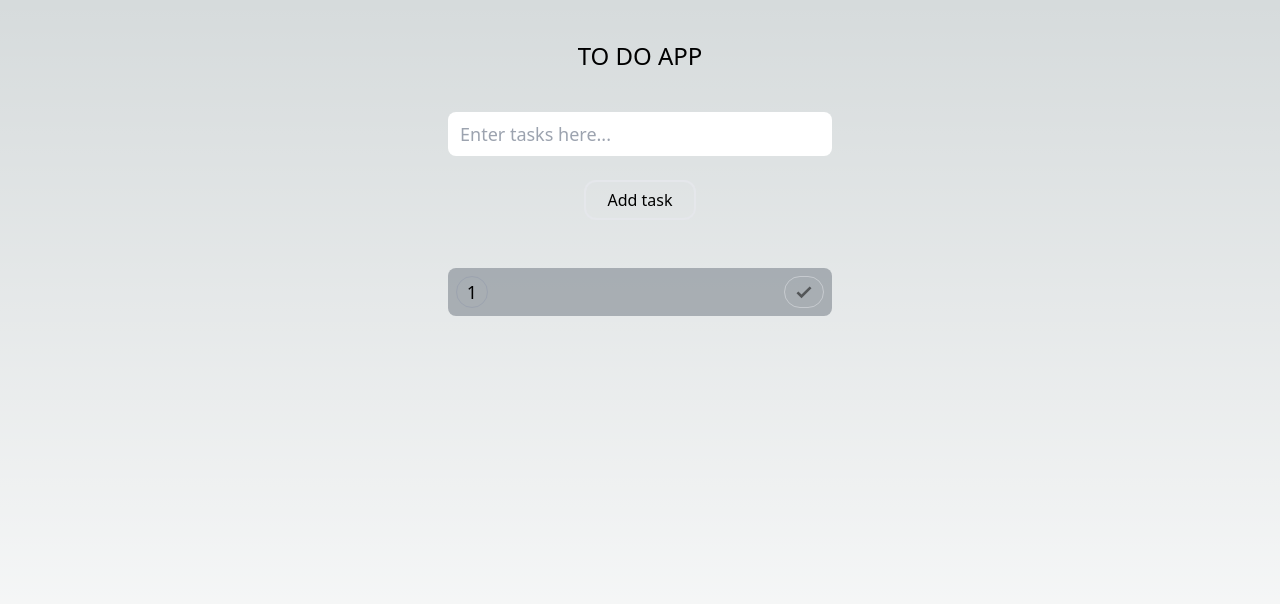
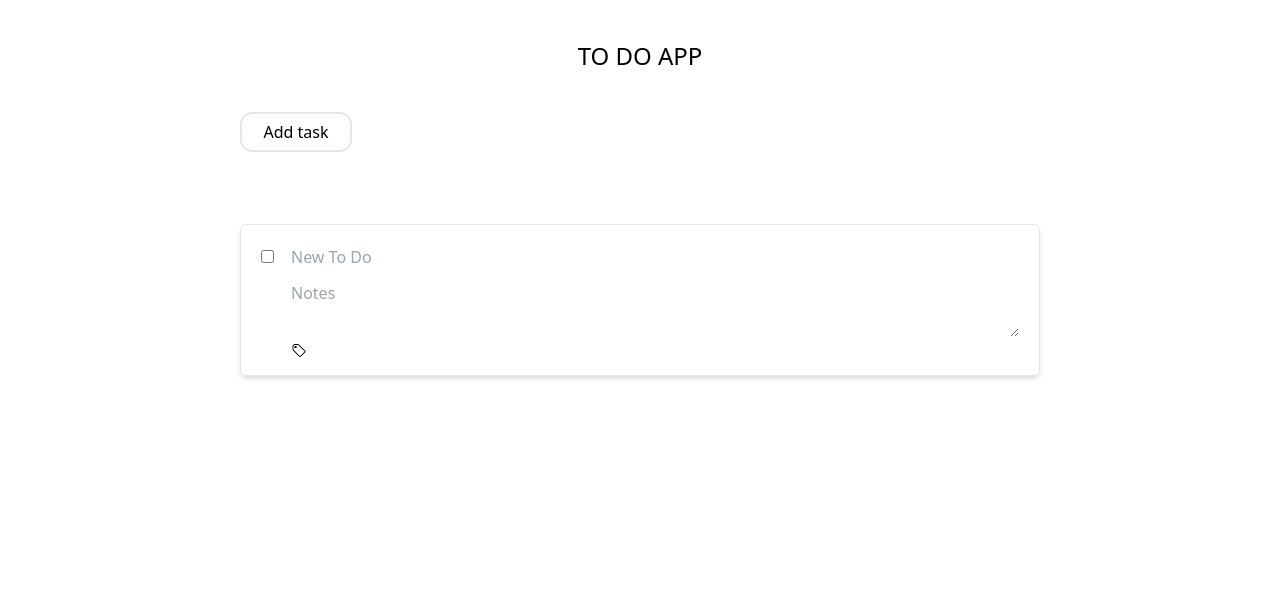
Before and after one commit to Hack-Weekly/turquoise-cobra-1, a Next.js app: page / in a window 1280 px wide. Both pictures are taken after a click on the button "Add task". Shown: the top 604 px of the page. Built offline with nearby package versions, Linux system fonts and the light colour scheme.

Commit message:
Add store, types, notes, edit styles

```diff
--- a/package.json
+++ b/package.json
@@ -12,11 +12,14 @@
     "@types/node": "18.14.6",
     "@types/react": "18.0.28",
     "@types/react-dom": "18.0.11",
+    "nanoid": "^4.0.1",
     "next": "13.2.3",
     "react": "18.2.0",
+    "react-click-away-listener": "^2.2.3",
     "react-dom": "18.2.0",
     "react-icons": "^4.8.0",
-    "typescript": "4.9.5"
+    "typescript": "4.9.5",
+    "zustand": "^4.3.6"
   },
   "devDependencies": {
     "autoprefixer": "^10.4.13",
--- a/src/features/Todo/TaskCard/index.tsx
+++ b/src/features/Todo/TaskCard/index.tsx
@@ -1,47 +1,77 @@
-import React from "react";
-import { GoCheck } from "react-icons/go";
+import React, {useState} from "react";
+import ClickAwayListener from 'react-click-away-listener';
+import { GoTag } from "react-icons/go";
+import { Task } from "@/features/types";
+import {useTodoStore} from "@/features/state";
 
-interface Props {
-  task: any;
-  idx: number;
-  markComplete: any;
+export type ITaskCard = {
+  task: Task
 }
 
-export function TaskCard({ task, idx, markComplete }: Props) {
+export function TaskInput(props: ITaskCard) {
+  const { task } = props
+  const [focused, setFocus] = useState<boolean>(false);
+  const editName = useTodoStore(state => state.editName)
+  const editNotes = useTodoStore(state => state.editNotes)
+  const markCompletion = useTodoStore(state => state.markCompletion)
+
+  const handleTitleChange = (e: React.ChangeEvent<HTMLInputElement>) => {
+    e.preventDefault();
+    editName(task.id, e.target.value);
+  };
+
+  const handleNotesChange = (e: React.ChangeEvent<HTMLTextAreaElement>) => {
+    e.preventDefault();
+    editNotes(task.id, e.target.value);
+  };
+
+  const handleCompletionChange = (e: React.ChangeEvent<HTMLInputElement>) => {
+    markCompletion(task.id, e.target.checked);
+  }
+
+  const handleClickAway = () => {
+    setFocus(false);
+  };
+
+  const handleFocus = () => {
+    setFocus(true);
+  };
+
   return (
-    <div
-      key={idx}
-      className={
-        task.status
-          ? "text-lg bg-gray-600 bg-opacity-40 rounded-lg opacity-40"
-          : "text-lg bg-gray-600 bg-opacity-40 rounded-lg"
-      }
-    >
-      <div className="flex items-center p-2 justify-between">
-        <div className="flex items-center">
-          <div className="border border-gray-400 w-8 h-8 rounded-full flex justify-center items-center">
-            {task.id}
+    <ClickAwayListener onClickAway={handleClickAway}>
+      <div className={"grid grid-cols-[30px_auto] px-5 rounded-md " + (focused ? "border border-gray-200 shadow-md my-8 py-4" : "")}>
+        <label className="py-1">
+          <input className="truncate" type="checkbox" id="task-id" checked={task.done} onChange={handleCompletionChange} />
+        </label>
+        <label htmlFor="task-id" className="inline-block">
+          <input
+            autoFocus
+            onFocus={handleFocus}
+            type="text"
+            value={task.name}
+            placeholder="New To Do"
+            onChange={handleTitleChange}
+            className="flex-1 w-full rounded-lg inline-block focus:outline-none truncate py-1"
+          />
+        </label>
+        <div />
+        {focused && (
+          <div>
+            <textarea
+              onFocus={handleFocus}
+              value={task.notes}
+              placeholder="Notes"
+              onChange={handleNotesChange}
+              className="flex-1 w-full py-2 rounded-lg focus:outline-none"
+            />
+            <div className="flex flex-end justify-items-end">
+              <GoTag />
+            </div>
           </div>
-          <div className={task.status ? "ml-5 line-through" : "ml-5 "}>
-            <h1>{task.title}</h1>
-          </div>
-        </div>
-        <div>
-          {task.status === false ? (
-            <button
-              onClick={() => markComplete(task.id)}
-              className="text-sm w-10 rounded-full border h-8 flex opacity-50 hover:opacity-100 justify-center items-center
-            hover:bg-white hover:bg-opacity-30 hover:scale-110 duration-150"
-            >
-              <GoCheck className="text-xl" />
-            </button>
-          ) : (
-            <div></div>
-          )}
-        </div>
+        )}
       </div>
-    </div>
+    </ClickAwayListener>
   );
-}
+};
 
-export default TaskCard;
+export default TaskInput;
--- a/src/features/Todo/TaskView/index.tsx
+++ b/src/features/Todo/TaskView/index.tsx
@@ -1,80 +1,40 @@
 import React, {useState} from "react";
 import TaskCard from "@/features/Todo/TaskCard";
+import {useTodoStore} from "@/features/state";
 
 export function TaskView() {
-  const [task, setTask] = useState<any>([]);
-  const [newTask, setNewTask] = useState("");
-  const [complete, setComplete] = useState(false);
-
-  // add new task
-  const addTask = () => {
-    if (task) {
-      let num = task.length + 1;
-      let newEntry = { id: num, title: newTask, status: complete };
-      setTask([...task, newEntry]);
-      setNewTask("");
-    }
-  };
-
-  // mark task complete
-  const markComplete = (id: number) => {
-    let markTask = task.map((task: any) => {
-      if (task.id === id) {
-        return { ...task, status: !task.status };
-      }
-      return task;
-    });
-    setTask(markTask);
-  };
-
-  // handles form input
-  const handleInputChange = (e: React.ChangeEvent<HTMLInputElement>) => {
-    e.preventDefault();
-    setNewTask(e.target.value);
-  };
+  const tasks = useTodoStore(state => Object.values(state.tasks))
+  const addTask = useTodoStore(state => state.addTask)
 
   return (
-    <div className="w-full flex justify-center">
-      <div>
-        <div className="w-96 h-fit mx-auto">
+    <div className="max-w-[800px] mx-auto w-full justify-center">
+      <div className="h-fit mx-auto">
         <h1 className="text-2xl text-center my-10"> TO DO APP </h1>
-          <div className=" flex flex-col space-y-6">
-            <input
-              type="text"
-              value={newTask}
-              maxLength={80}
-              placeholder="Enter tasks here..."
-              onChange={handleInputChange}
-              className="flex-1 w-full text-lg px-3 py-2 rounded-lg"
-            />
         <button
-              onClick={addTask}
-              className="w-28 mx-auto h-10 border-2 rounded-xl"
+          onClick={() => addTask()}
+          className="w-28 mx-auto mb-10 h-10 border-2 rounded-xl"
         >
           Add task
         </button>
       </div>
-        </div>
-        <div className="mt-12">
-          {task.length == 0 ? (
+      <div className="">
+        {tasks.length == 0 ? (
           <div className="text-gray-300 text-center">
             <h1>It seems empty here. Try adding new Tasks</h1>
           </div>
         ) : (
-            <section className="flex flex-col space-y-5">
-              {task.map((task: string, idx: number) => (
+          <section className="flex flex-col">
+            {tasks.map((task) => (
               <TaskCard
+                key={task.id}
                 task={task}
-                  idx={idx}
-                  markComplete={markComplete}
               />
             ))}
           </section>
         )}
       </div>
     </div>
-    </div>
   );
 }
 
-export default TaskCard;
+export default TaskView;
--- /dev/null
+++ b/src/features/state.ts
@@ -0,0 +1,46 @@
+import { create } from 'zustand';
+import { nanoid } from 'nanoid';
+import { Task } from "@/features/types";
+
+interface TodoState {
+  tasks: { [id:string]: Task }
+  addTask: (id?: string) => void
+  editName: (id: string, name: string) => void
+  editNotes: (id: string, notes: string) => void
+  markCompletion: (id: string, done: boolean) => void
+}
+
+export const useTodoStore = create<TodoState>()((set) => ({
+  tasks: {},
+  addTask: (id = nanoid()) => set((state) => ({
+    tasks: {
+      ...state.tasks,
+      [id]: {
+        id,
+        name: "",
+        notes: "",
+        tags: [],
+        createdAt: (new Date()).toString(),
+        done: false
+      }
+    }
+  })),
+  editName: (id: string, name: string) => set((state) => ({
+    tasks: {
+      ...state.tasks,
+      [id]: { ...state.tasks[id], name }
+    }
+  })),
+  editNotes: (id: string, notes: string) => set((state) => ({
+    tasks: {
+      ...state.tasks,
+      [id]: { ...state.tasks[id], notes }
+    }
+  })),
+  markCompletion: (id: string, done: boolean) => set((state) => ({
+    tasks: {
+      ...state.tasks,
+      [id]: { ...state.tasks[id], done }
+    }
+  })),
+}));
--- /dev/null
+++ b/src/features/types.ts
@@ -0,0 +1,18 @@
+export type TaskTag = {
+  id: string;
+  name: string;
+  color: string;
+}
+
+export enum TaskStatus {
+}
+
+export type Task = {
+  id: string;
+  name: string;
+  notes: string;
+  tags: TaskTag[]
+  // date string
+  createdAt: string;
+  done: boolean;
+}
--- a/src/pages/index.tsx
+++ b/src/pages/index.tsx
@@ -10,7 +10,7 @@ export default function Home() {
         <meta name="viewport" content="width=device-width, initial-scale=1" />
         <link rel="icon" href="/favicon.ico" />
       </Head>
-      <main className="mx-auto w-full h-screen">
+      <main className="mx-auto font-light">
         <TaskView />
       </main>
     </>
--- a/src/styles/globals.css
+++ b/src/styles/globals.css
@@ -1,111 +1,3 @@
 @tailwind base;
 @tailwind components;
 @tailwind utilities;
-
-:root {
-  --max-width: 1100px;
-  --border-radius: 12px;
-  --font-mono: ui-monospace, Menlo, Monaco, 'Cascadia Mono', 'Segoe UI Mono',
-    'Roboto Mono', 'Oxygen Mono', 'Ubuntu Monospace', 'Source Code Pro',
-    'Fira Mono', 'Droid Sans Mono', 'Courier New', monospace;
-
-  --foreground-rgb: 0, 0, 0;
-  --background-start-rgb: 214, 219, 220;
-  --background-end-rgb: 255, 255, 255;
-
-  --primary-glow: conic-gradient(
-    from 180deg at 50% 50%,
-    #16abff33 0deg,
-    #0885ff33 55deg,
-    #54d6ff33 120deg,
-    #0071ff33 160deg,
-    transparent 360deg
-  );
-  --secondary-glow: radial-gradient(
-    rgba(255, 255, 255, 1),
-    rgba(255, 255, 255, 0)
-  );
-
-  --tile-start-rgb: 239, 245, 249;
-  --tile-end-rgb: 228, 232, 233;
-  --tile-border: conic-gradient(
-    #00000080,
-    #00000040,
-    #00000030,
-    #00000020,
-    #00000010,
-    #00000010,
-    #00000080
-  );
-
-  --callout-rgb: 238, 240, 241;
-  --callout-border-rgb: 172, 175, 176;
-  --card-rgb: 180, 185, 188;
-  --card-border-rgb: 131, 134, 135;
-}
-
-@media (prefers-color-scheme: dark) {
-  :root {
-    --foreground-rgb: 255, 255, 255;
-    --background-start-rgb: 0, 0, 0;
-    --background-end-rgb: 0, 0, 0;
-
-    --primary-glow: radial-gradient(rgba(1, 65, 255, 0.4), rgba(1, 65, 255, 0));
-    --secondary-glow: linear-gradient(
-      to bottom right,
-      rgba(1, 65, 255, 0),
-      rgba(1, 65, 255, 0),
-      rgba(1, 65, 255, 0.3)
-    );
-
-    --tile-start-rgb: 2, 13, 46;
-    --tile-end-rgb: 2, 5, 19;
-    --tile-border: conic-gradient(
-      #ffffff80,
-      #ffffff40,
-      #ffffff30,
-      #ffffff20,
-      #ffffff10,
-      #ffffff10,
-      #ffffff80
-    );
-
-    --callout-rgb: 20, 20, 20;
-    --callout-border-rgb: 108, 108, 108;
-    --card-rgb: 100, 100, 100;
-    --card-border-rgb: 200, 200, 200;
-  }
-}
-
-* {
-  box-sizing: border-box;
-  padding: 0;
-  margin: 0;
-}
-
-html,
-body {
-  max-width: 100vw;
-  overflow-x: hidden;
-}
-
-body {
-  color: rgb(var(--foreground-rgb));
-  background: linear-gradient(
-      to bottom,
-      transparent,
-      rgb(var(--background-end-rgb))
-    )
-    rgb(var(--background-start-rgb));
-}
-
-a {
-  color: inherit;
-  text-decoration: none;
-}
-
-@media (prefers-color-scheme: dark) {
-  html {
-    color-scheme: dark;
-  }
-}
```
Also changed, not shown: 1 other file (tests, documents, lock files or other folders). Lines whose indentation alone changed are shown as unchanged.
